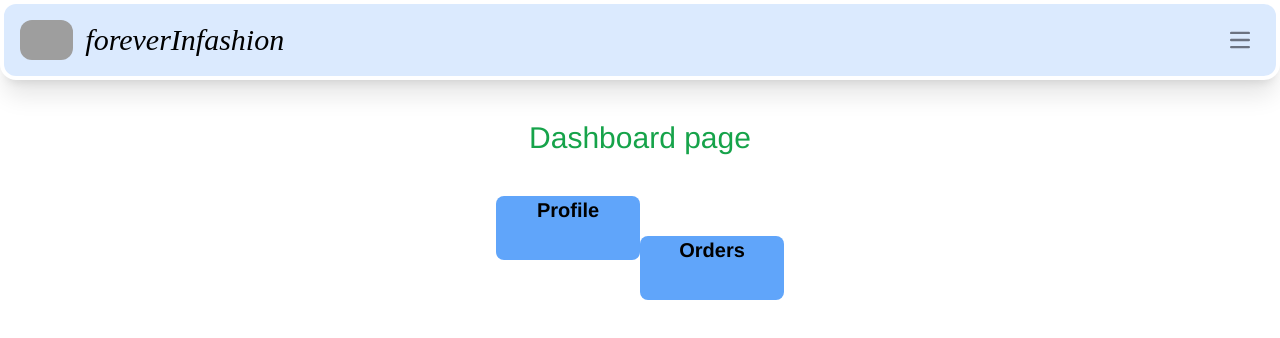
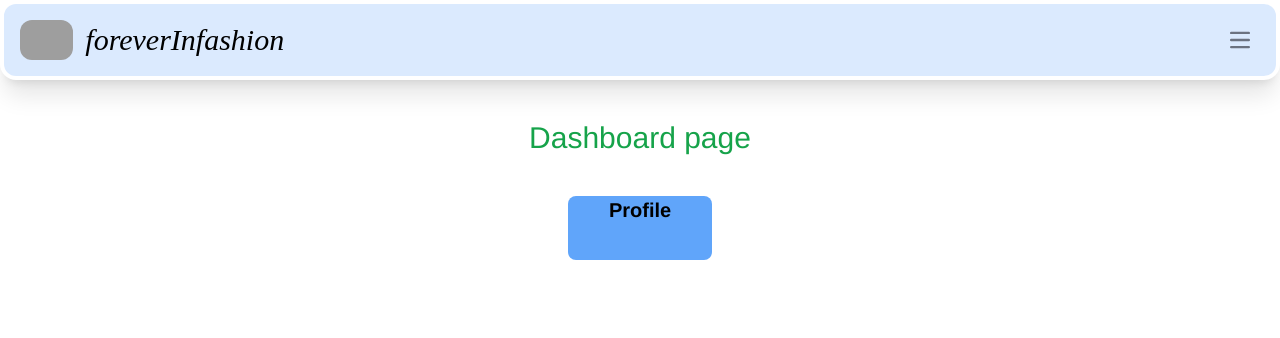
Before and after one commit to mabisha164/foreverinfashion, a React (Vite) app: page /dashboard in a window 1280 px wide. Shown: the top 338 px of the page. Built offline with nearby package versions, Linux system fonts and the light colour scheme; grey boxes are pictures that could not be loaded.

Commit message:
New Change

```diff
--- a/src/Components/frontend/Pages/Dashboard.jsx
+++ b/src/Components/frontend/Pages/Dashboard.jsx
@@ -10,9 +10,6 @@ const Dashboard = () => {
         <div className="text-xl font-bold bg-blue-400 h-16 w-36 flex justify-center align-middle rounded-lg ">
           <Link to="/Profile">Profile</Link>
         </div>
-        <div className="text-xl font-bold bg-blue-400 h-16 w-36 flex justify-center align-middle rounded-lg mt-10">
-          <Link to="/order">Orders</Link>
-        </div>
       </div>
     </div>
   );
--- a/src/Components/frontend/Pages/Signin .jsx
+++ b/src/Components/frontend/Pages/Signin .jsx
@@ -39,6 +39,7 @@ const Signin = () => {
     }
 
     if (json.success) {
+      localStorage.setItem("userEmail", formValues.email);
       localStorage.setItem("authToken", json.authToken);
       console.log(localStorage.getItem("authToken"));
 
```
Also changed, not shown: 1 other file (tests, documents, lock files or other folders).
